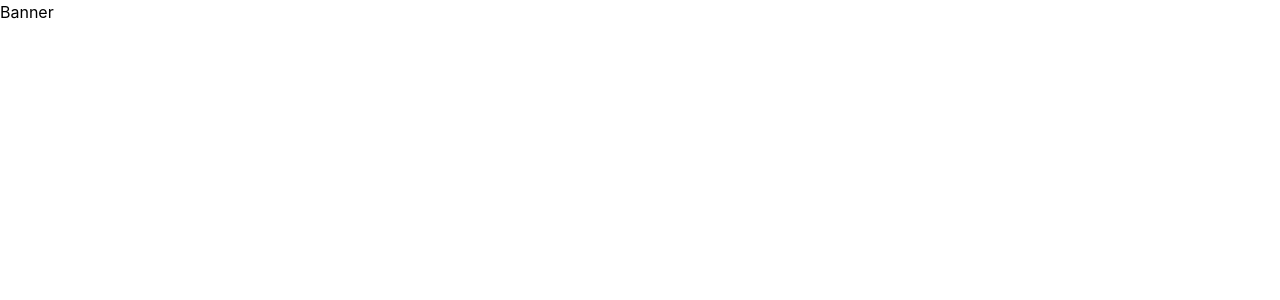
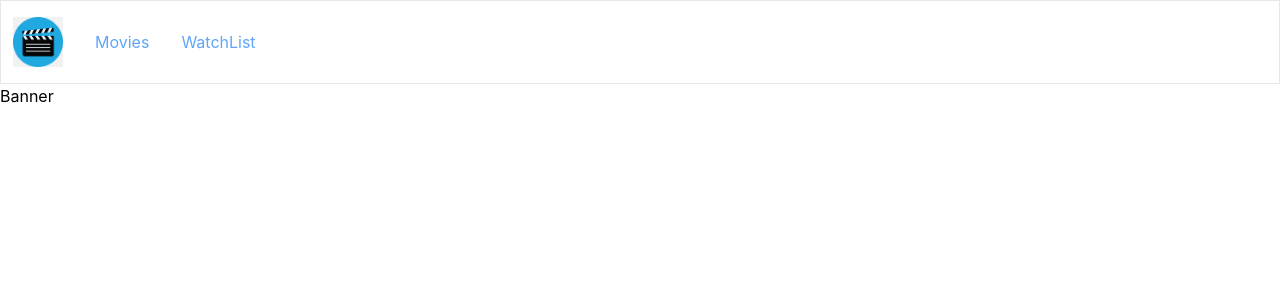
Before and after one commit to HimaGirija99/imdb_project, a React (Create React App) app: page / in a window 1280 px wide. Shown: the top 300 px of the page. Built offline with nearby package versions, Linux system fonts and the light colour scheme.

Commit message:
commit 9

```diff
--- a/src/App.js
+++ b/src/App.js
@@ -2,10 +2,15 @@
 import './App.css';
 import navBar from './components/navBar'
 import Banner from './components/Banner'
+import movieLogo from './components/movieLogo.png'
 function App() {
   return (
     <div>
-      <navBar/>
+      <div className = 'flex border space-x-8 items-center pl-3 py-4'>
+    <img src={movieLogo} alt="" className = 'w-[50px]'/>
+    <h3 className = 'text-blue-400'>Movies</h3>
+    <h3 className = 'text-blue-400'>WatchList</h3>
+    </div>
       <Banner/>
     </div>
   );
--- a/src/components/navBar.js
+++ b/src/components/navBar.js
@@ -1,15 +1,10 @@
 import React from 'react'
-import movieLogo from './movieLogo.png'
+
 function navBar() {
   return (
+    <div>navBar</div>
 
-        <div className = 'flex border space-x-8 items-center pl-3 py-4'>
-        <img src={movieLogo} alt="" className = 'w-[50px]'/>
-        <h3 className = 'text-blue-400'>Movies</h3>
-        <h3 className = 'text-blue-400'>WatchList</h3>
-        </div>
-
-  )
+  );
 }
 
 export default navBar
```
